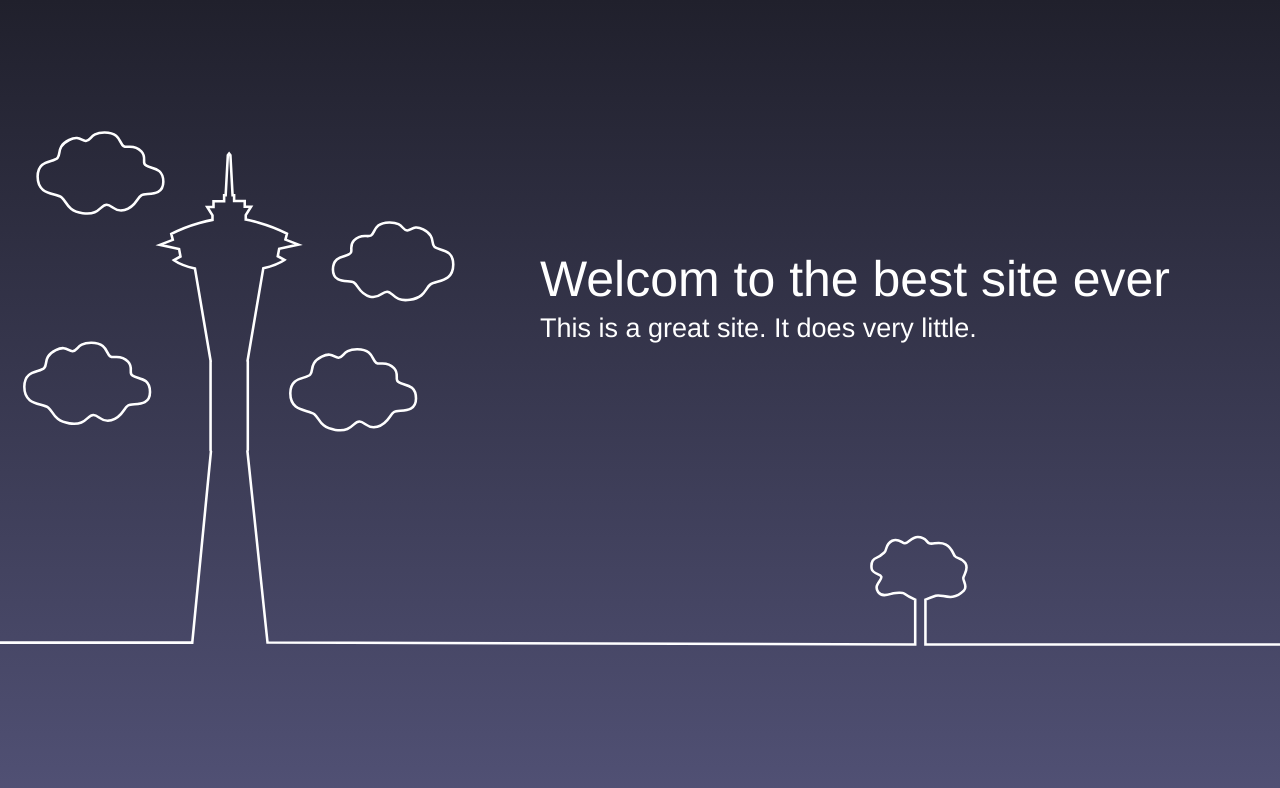
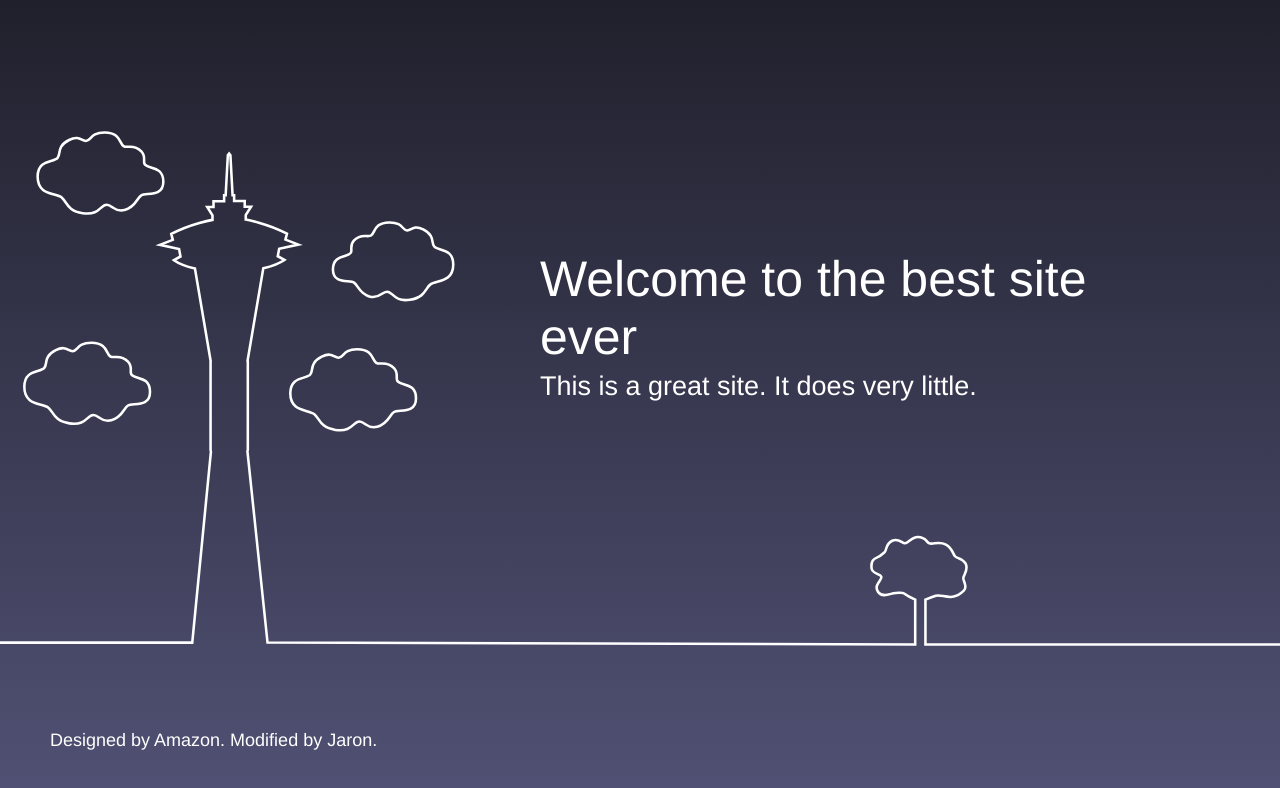
Before and after one commit to jaronhilger/f1pick, a website: page public/index.html in a window 1280 px wide. Drawn offline with Linux system fonts and the light colour scheme.

Commit message:
Small fixes of the code and background images.

```diff
--- a/public/index.html
+++ b/public/index.html
@@ -58,14 +58,14 @@
         <div class="message">
             <!-- <a class="twitter-link" href="http://twitter.com/home/?status=I%20created%20a%20project%20with%20AWS%20CodeStar!%20%23AWS%20%23AWSCodeStar%20https%3A%2F%2Faws.amazon.com%2Fcodestar"><img src="assets/img/tweet.svg" /></a> -->
             <div class="text">
-                <h1>Welcom to the best site ever</h1>
+                <h1>Welcome to the best site ever</h1>
                 <h2>This is a great site.  It does very little.</h2>
             </div>
         </div>
     </div>
 
     <footer>
-        <!-- <p class="footer-contents">Designed and developed with <a href="https://aws.amazon.com/careers/devtools-jobs/">♥</a> in Seattle.</p> -->
+        <p class="footer-contents">Designed by Amazon.  Modified by Jaron.</p>
     </footer>
 
     <script src="assets/js/set-background.js"></script>
```
